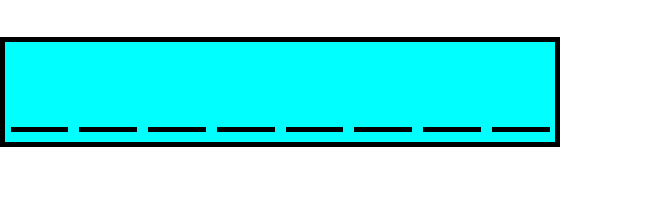
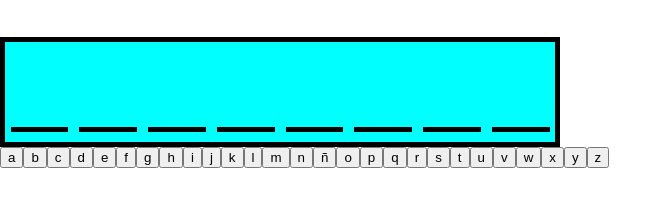
Before and after one commit to jsmurcia/juego-ahorcado, a plain HTML site: page index.html in a window 1280 px wide. Shown: the part 74-280 px from the top of the page, without its empty margins (0-672 px from the left). Drawn offline with Linux system fonts and the light colour scheme.

Commit message:
Teclado en botones agregado y funcional

```diff
--- a/index.html
+++ b/index.html
@@ -16,12 +16,10 @@
             <input type="button" value="Reiniciar" onclick="location.reload()"/>
 
             <div class="contenedor__letras">
-                <!-- <div class="contenedor__letras-j"><p class="contenedor__letras-j-h"></p></div>
-                <div class="contenedor__letras-u"><h1></h1></div>
-                <div class="contenedor__letras-e"><h1></h1></div>
-                <div class="contenedor__letras-g"><h1></h1></div>
-                <div class="contenedor__letras-o"><h1></h1></div> -->
             </div>
+    </div>
+
+    <div id="abc">
     </div>
     <script src="script.js"></script>
 </body>
--- a/script.js
+++ b/script.js
@@ -10,16 +10,19 @@ probar.addEventListener("click", procesar);
 let palabra = palabras[Math.floor((Math.random() * palabras.length))];
 
 // Recuardros de las letras
-let Posiciones = document.getElementsByClassName('letra');
+let posiciones = document.getElementsByClassName('letra');
+console.log(posiciones);
 
 // Validar si la letra existe en la palabra y colocarla en la posicion
-function procesar(){
+function procesar(letter){
     let campoLetra = document.querySelector("#text");
-    let letra = campoLetra.value.toLowerCase();
+    // let letra = campoLetra.value.toLowerCase();
+    let letra = letter;
 
     //Buscar el indice donde se encuentra la letra
     let indices = [];
     let indice = palabra.indexOf(letra);
+
     while(indice != -1){
         indices.push(indice);
         indice = palabra.indexOf(letra, indice + 1);
@@ -28,8 +31,9 @@ function procesar(){
     // Coloca la palabra en el lugar que corresponde
     for(let i in indices){
         console.log(indices[i]);
-        Posiciones[indices[i]].innerText = letra;
+        posiciones[indices[i]].innerText = letra;
     }
+
     // Borra el formulario
     campoLetra.value = null;
 }
@@ -37,5 +41,15 @@ function procesar(){
 // Dibuja las lineas en pantalla
 console.log(palabra);
 for(let p in palabra){
-    contenedor.innerHTML += `<div class="contenedor__letras-o letra"><h1 value='${p}'></h1></div>`;
+    contenedor.innerHTML += `<div class="contenedor__letras-o letra"></div>`;
 }
+
+
+
+// ABCEDARIO
+const abc = ['a', 'b', 'c', 'd', 'e', 'f', 'g', 'h', 'i', 'j', 'k', 'l', 'm', 'n', 'ñ', 'o', 'p', 'q', 'r', 's', 't', 'u', 'v', 'w', 'x', 'y', 'z'];
+const contenedorAbc = document.getElementById('abc');
+
+for(let abcedario in abc){
+    contenedorAbc.innerHTML += `<input type="button" value="${abc[abcedario]}" onclick="procesar('${abc[abcedario]}')">`;
+}
```
